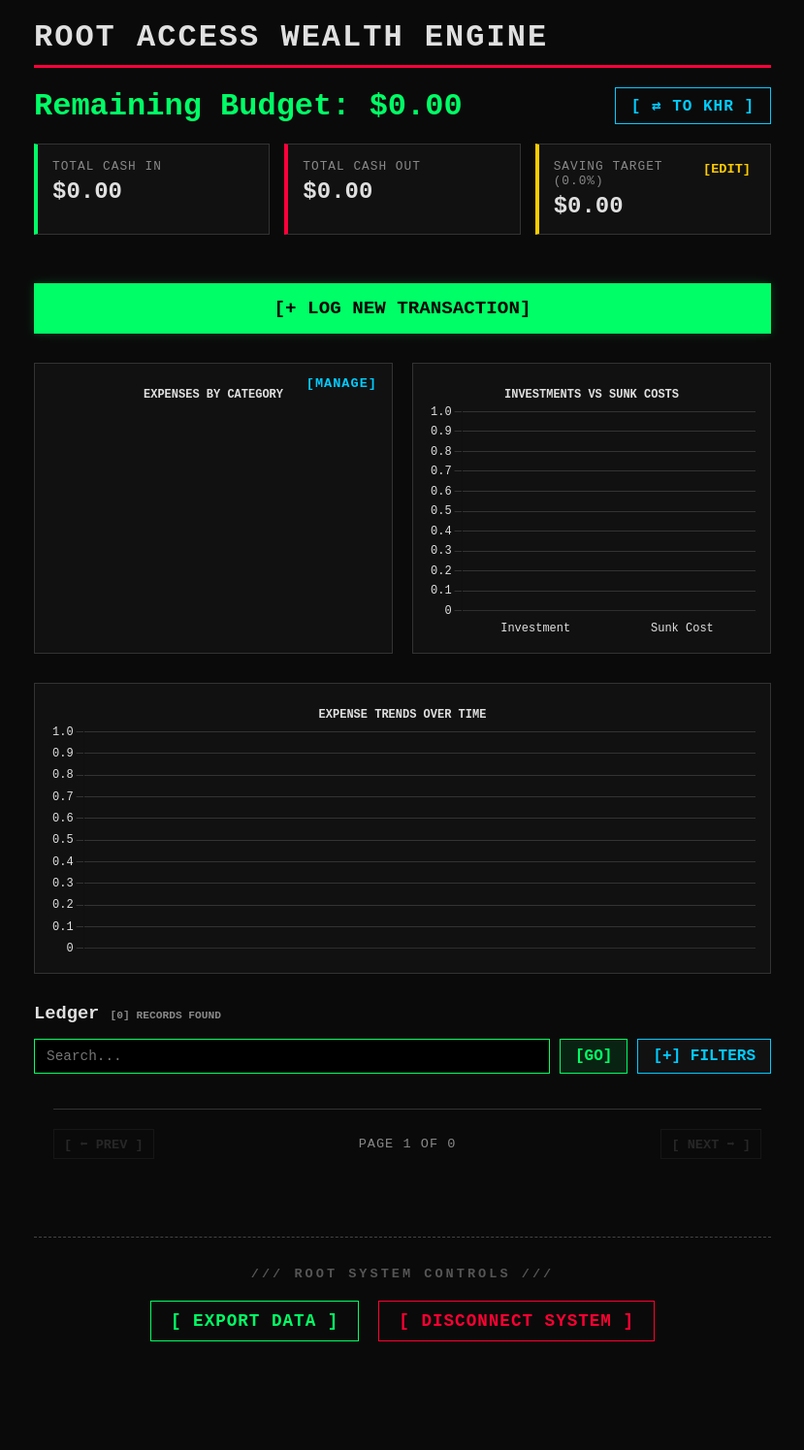
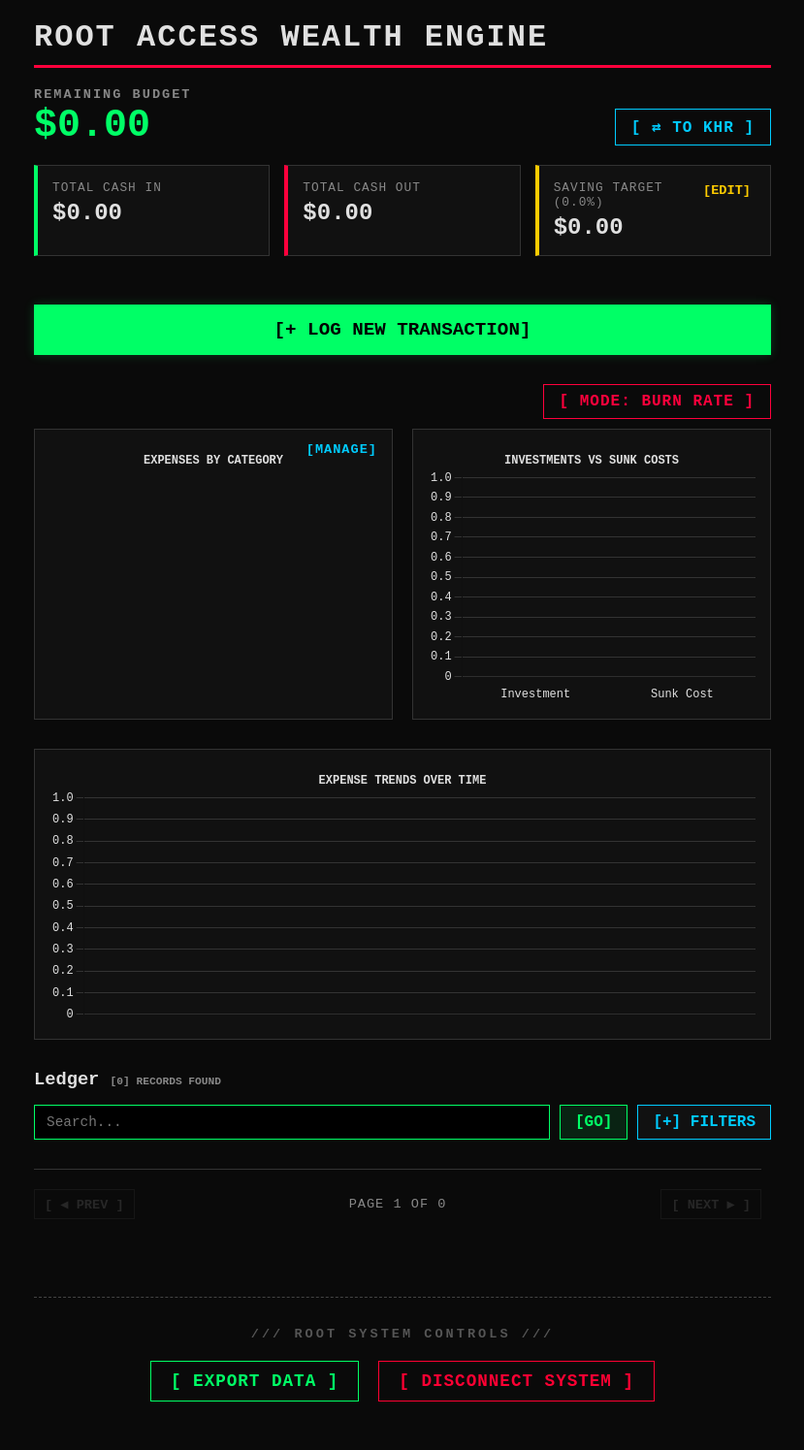
Before and after one commit to The1stAtomic/wealth-engine, a Flask app: page / in a window 1280 px wide. Shown: the whole page at 97% size, without its empty margins (225-1054 px from the left). Before the commit the page ends 1383 px from the top, so only its background shows below. Run offline with Flask 3, Linux system fonts and the light colour scheme; the visitor is signed in with stand-in values (Sample User, id 1).

Commit message:
fix(ui): implement fluid typography, chart hot-swap engine, grid accordion filters, and iOS geometry overrides

```diff
--- a/app.py
+++ b/app.py
@@ -334,6 +334,12 @@ def home():
         if is_inv: investment_totals["Investment"] += amt
         else: investment_totals["Sunk Cost"] += amt
 
+    # --- INCOME CATEGORY TOTALS ---
+    inc_cat_results = db.session.query(Transaction.category_name, func.sum(Transaction.amount))\
+        .filter(Transaction.type == 'income')
+    if timeframe != 'all_time': inc_cat_results = inc_cat_results.filter(Transaction.timestamp >= cutoff_str)
+    income_category_totals = {row[0]: row[1] for row in inc_cat_results.group_by(Transaction.category_name).all()}
+
     # C. Trend Data: Grouping by Date Substrings
     char_length = 7 if timeframe in ['last_90_days', 'all_time'] else 10 # YYYY-MM vs YYYY-MM-DD
 
@@ -342,7 +348,16 @@ def home():
         func.sum(Transaction.amount)
     ).filter(Transaction.type == 'expense')
 
-    if timeframe != 'all_time': trend_results = trend_results.filter(Transaction.timestamp >= cutoff_str)
+    # --- NEW: INCOME TREND DATA ---
+    inc_trend_results = db.session.query(
+        func.substr(Transaction.timestamp, 1, char_length).label('date_group'),
+        func.sum(Transaction.amount)
+    ).filter(Transaction.type == 'income')
+
+    if timeframe != 'all_time': inc_trend_results = inc_trend_results.filter(Transaction.timestamp >= cutoff_str)
+
+    inc_trend_data_query = inc_trend_results.group_by('date_group').order_by('date_group').all()
+    income_trend_data = {row[0]: row[1] for row in inc_trend_data_query}
 
     # Group by the parsed date string and order chronologically
     trend_data_query = trend_results.group_by('date_group').order_by('date_group').all()
@@ -352,7 +367,7 @@ def home():
     expense_categories = [c.name for c in Category.query.filter_by(type='expense').order_by(Category.name).all()]
     income_categories = [c.name for c in Category.query.filter_by(type='income').order_by(Category.name).all()]
 
-    return render_template('index.html', budget=allowable_expenses, expenses=display_log, expense_categories=expense_categories, income_categories=income_categories, category_totals=category_totals, investment_totals=investment_totals, total_income=dynamic_income, target_savings=target_savings, target_savings_percentage=target_savings_percentage, current_sort=sort_by, current_timeframe=timeframe, trend_data=trend_data, pagination=pagination, current_category_filter=category_filter, current_search=search_query)
+    return render_template('index.html', budget=allowable_expenses, expenses=display_log, expense_categories=expense_categories, income_categories=income_categories, category_totals=category_totals, investment_totals=investment_totals, total_income=dynamic_income, target_savings=target_savings, target_savings_percentage=target_savings_percentage, current_sort=sort_by, current_timeframe=timeframe, trend_data=trend_data, pagination=pagination, current_category_filter=category_filter, current_search=search_query, income_category_totals=income_category_totals, income_trend_data=income_trend_data)
 
 # Route to handle expense deletion
 @app.route('/delete/<expense_id>', methods=['POST'])
--- a/static/style.css
+++ b/static/style.css
@@ -43,6 +43,8 @@ input[type="text"], input[type="password"], input[type="number"], select {
   font-family: inherit;
   font-size: 16px;
   box-sizing: border-box;
+  border-radius: 0 !important;
+  -webkit-border-radius: 0 !important;
 }
 
 input[type="text"]:focus, input[type="password"]:focus, input[type="number"]:focus, select:focus {
@@ -162,13 +164,14 @@ li {
   color: #00ccff !important;
   border: 1px solid #00ccff !important;
 }
+
 /* Scrollable box styles */
 .scroll-box {
   max-height: 400px;
   overflow-y: auto;
   overflow-x: hidden;
   padding-right: 10px;
-  padding-left: 20px;
+  padding-left: 0;
   margin-bottom: 30px;
   padding-bottom: 10px;
   overscroll-behavior: contain;
@@ -663,14 +666,37 @@ button:active,
   border-color: #888 !important;
 }
 
-/* --- HUD TOGGLE BUTTON --- */
+/* --- HUD TOGGLE BUTTON CONTAINER --- */
 .financial-controls-container {
   display: flex;
   justify-content: space-between;
   align-items: center;
   margin-bottom: 20px;
-  flex-wrap: wrap;
+
+  /* LOCKDOWN: We absolutely forbid wrapping again */
+  flex-wrap: nowrap;
   gap: 15px;
+  width: 100%;
+}
+
+/* THE MAGIC: Fluid Typography WITHOUT Truncation */
+.financial-controls-container h2 {
+  margin: 0;
+  white-space: nowrap;
+
+  /* The font scales dynamically from 1.5rem up to 2.5em depending on screen width */
+  font-size: clamp(1.5rem, 5vw, 2.5em);
+}
+
+/* Align the toggle button to the bottom of the container so it matches the numbers */
+.financial-controls-container {
+  display: flex;
+  justify-content: space-between;
+  align-items: flex-end;
+  margin-bottom: 20px;
+  flex-wrap: nowrap;
+  gap: 15px;
+  width: 100%;
 }
 
 /* --- HUD TOGGLE BUTTON (DEFAULT: USD CYAN) --- */
@@ -683,13 +709,12 @@ button:active,
   font-weight: bold;
   cursor: pointer;
   white-space: nowrap;
-  flex-shrink: 0;
+  flex-shrink: 0; /* Prevents the button from being squished */
   letter-spacing: 1px;
   width: auto;
   margin: 0;
   transition: all 0.2s ease-in-out;
 }
-
 .hud-toggle-btn:hover {
   background-color: #00ccff;
   color: #111;
@@ -704,6 +729,25 @@ button:active,
 .hud-toggle-btn.khr-mode:hover {
   background-color: #ffcc00;
   color: #111;
+}
+
+/* --- CHART MODE TOGGLE BUTTON STATES --- */
+.mode-expense {
+  color: #ff003c !important;
+  border-color: #ff003c !important;
+}
+.mode-expense:hover {
+  background-color: #ff003c !important;
+  color: #111 !important;
+}
+
+.mode-income {
+  color: #00ff66 !important;
+  border-color: #00ff66 !important;
+}
+.mode-income:hover {
+  background-color: #00ff66 !important;
+  color: #111 !important;
 }
 
   /* --- PAGINATION BUTTONS --- */
@@ -735,6 +779,28 @@ button:active,
   border-color: #222;
   opacity: 0.5;
   cursor: not-allowed;
+}
+
+/* Forbids any money text from breaking across multiple lines */
+.money {
+  white-space: nowrap;
+}
+
+/* --- FILTER DRAWER ANIMATION ENGINE --- */
+.filter-drawer-wrapper {
+  display: grid;
+  grid-template-rows: 0fr;
+  transition: grid-template-rows 0.25s cubic-bezier(0.4, 0, 0.2, 1);
+  width: 100%;
+}
+
+.filter-drawer-wrapper.is-open {
+  grid-template-rows: 1fr;
+}
+
+.filter-drawer-inner {
+  overflow: hidden;
+  min-height: 0; /* Prevents flexbox children from breaking the grid collapse */
 }
 
 /* ========================================= */
@@ -905,26 +971,29 @@ button:active,
     gap: 12px !important;
   }
 
-  /* 4. Lock them to the touch-friendly height */
+  /* 4. Lock them to the touch-friendly height and forbid text wrapping */
   .modal-actions button {
     flex: 1 !important;
     height: 44px !important;
     margin: 0 !important;
-    font-size: 0.9em !important;
+    font-size: 0.85em !important; /* Scaled down slightly for safety */
     padding: 0 5px !important;
+    white-space: nowrap !important; /* THE FIX: Forbid line breaks */
   }
 
-  /* Stack the budget and toggle button on mobile */
+  /* Keep the budget and toggle side-by-side, but tighten the grid */
   .financial-controls-container {
-    flex-direction: column !important;
-    align-items: flex-start !important;
+    flex-direction: row !important;
+    align-items: flex-end !important;
+    justify-content: space-between !important;
     gap: 10px !important;
   }
 
-  /* Force the toggle to become a massive, touch-friendly bar */
+  /* Shrink the utility toggle to a discrete, tactical pill */
   .hud-toggle-btn {
-    width: 100% !important;
-    text-align: center !important;
-    padding: 12px !important; /* Taller hit-box for thumbs */
+    width: auto !important;
+    padding: 6px 12px !important;
+    font-size: 0.85em !important;
+    margin-bottom: 2px !important; /* Perfectly aligns the baseline with the big numbers */
   }
 }
--- a/templates/index.html
+++ b/templates/index.html
@@ -25,7 +25,12 @@
   </div>
 
   <div class="financial-controls-container">
-    <h2 style="margin: 0;">Remaining Budget: <span class="money" data-usd="{{ budget | default(0, true) }}">${{ "%.2f"|format(budget | default(0, true)) }}</span></h2>
+
+    <div style="display: flex; flex-direction: column; min-width: 0;">
+      <span style="color: #888; font-size: 0.85em; text-transform: uppercase; letter-spacing: 2px; margin-bottom: 5px; font-weight: bold;">Remaining Budget</span>
+
+      <h2 style="margin: 0; color: #00ff66; line-height: 1;" class="money" data-usd="{{ budget | default(0, true) }}">${{ "%.2f"|format(budget | default(0, true)) }}</h2>
+    </div>
 
     <button id="currencyToggleBtn" class="hud-toggle-btn">[ ⇄ TO KHR ]</button>
   </div>
@@ -80,6 +85,9 @@
   </button>
 
   <!-- Analytics Charts -->
+  <div style="display: flex; justify-content: flex-end; margin-bottom: 10px; width: 100%;">
+    <button id="chartModeToggleBtn" class="hud-toggle-btn mode-expense" style="margin: 0;">[ MODE: BURN RATE ]</button>
+  </div>
   <div class="chart-row" style="display: flex; gap: 20px; margin-bottom: 30px; max-width: 100%;">
     <div style="flex: 1; background-color: #111; padding: 15px; border: 1px solid #333; position: relative; height: 300px;">
       <a href="{{ url_for('manage_categories') }}" id="manageCategoriesBtn">[MANAGE]</a>
@@ -119,10 +127,17 @@
 
       {% set filters_active = current_category_filter != 'all' or current_timeframe != 'all_time' or current_sort != 'date_desc' %}
 
-      <div id="advancedFiltersPanel" style="display: {{ 'flex' if filters_active else 'none' }}; flex-wrap: wrap; gap: 10px; width: 100%; margin-top: 10px;">
+      <div id="filterDrawerWrapper" class="filter-drawer-wrapper {{ 'is-open' if filters_active else '' }}">
+        <div class="filter-drawer-inner">
+
+          <div id="advancedFiltersPanel" style="display: flex; flex-wrap: wrap; gap: 10px; width: 100%; margin-top: 15px; padding: 15px; background-color: #0d0d0d; border: 1px dashed #333; border-left: 3px solid #00ccff; box-sizing: border-box;">
+
+            <div style="width: 100%; margin-bottom: 5px;">
+              <span style="color: #666; font-size: 0.75em; text-transform: uppercase; letter-spacing: 2px;">/// Advanced Filters</span>
+            </div>
 
             <select name="category" onchange="this.form.submit()" style="padding: 8px; font-size: 0.8em; background-color: #111; color: #00ccff; border: 1px solid #00ccff; cursor: pointer; outline: none; flex: 1; min-width: 140px; margin: 0; box-sizing: border-box;">
-          <option value="all" {% if current_category_filter == 'all' %}selected{% endif %}>All Categories</option>
+              <option value="all" {% if current_category_filter == 'all' %}selected{% endif %}>ALL CATEGORIES</option>
               <optgroup label="Expenses">
                 {% for cat in expense_categories %}
                   <option value="{{ cat }}" {% if current_category_filter == cat %}selected{% endif %}>{{ cat }}</option>
@@ -152,12 +167,15 @@
             </select>
 
           </div>
+
+        </div>
+      </div>
     </form>
   </div>
 
   <!-- Expense List -->
   <div class="scroll-box">
-    <ul>
+    <ul style="list-style-type: none; padding: 0; margin: 0;">
       {% for expense in expenses %}
 
         {% set tx_class = 'tx-expense' %}
@@ -216,17 +234,17 @@
     <div style="display: flex; justify-content: space-between; align-items: center; padding: 20px 0; border-top: 1px solid #333; margin-top: 10px; width: 100%; flex-wrap: nowrap;">
 
       {% if pagination.has_prev %}
-        <a href="{{ url_for('home', page=pagination.prev_num, sort=current_sort, timeframe=current_timeframe, search=current_search, category=current_category_filter) }}" class="page-btn">[ ⬅ PREV ]</a>
+        <a href="{{ url_for('home', page=pagination.prev_num, sort=current_sort, timeframe=current_timeframe, search=current_search, category=current_category_filter) }}" class="page-btn">[ &#9664; PREV ]</a>
       {% else %}
-        <span class="page-btn disabled-btn">[ ⬅ PREV ]</span>
+        <span class="page-btn disabled-btn">[ &#9664; PREV ]</span>
       {% endif %}
 
       <span style="color: #888; font-size: 0.85em; letter-spacing: 1px; white-space: nowrap;">PAGE {{ pagination.page }} OF {{ pagination.pages }}</span>
 
       {% if pagination.has_next %}
-        <a href="{{ url_for('home', page=pagination.next_num, sort=current_sort, timeframe=current_timeframe, search=current_search, category=current_category_filter) }}" class="page-btn">[ NEXT ➡ ]</a>
+        <a href="{{ url_for('home', page=pagination.next_num, sort=current_sort, timeframe=current_timeframe, search=current_search, category=current_category_filter) }}" class="page-btn">[ NEXT &#9654; ]</a>
       {% else %}
-        <span class="page-btn disabled-btn">[ NEXT ➡ ]</span>
+        <span class="page-btn disabled-btn">[ NEXT &#9654; ]</span>
       {% endif %}
 
     </div>
@@ -467,12 +485,8 @@
     currencyToggleBtn.addEventListener('click', () => {
       isUSD = !isUSD;
 
-      // Flip the button aesthetics
-      // Flip the button aesthetics
-      // Flip the button text
+      // Flip the button text and CSS state
       currencyToggleBtn.innerText = isUSD ? '[ ⇄ TO KHR ]' : '[ ⇄ TO USD ]';
-
-      // THE FIX: Let CSS handle the colors. Just toggle a state class.
       currencyToggleBtn.classList.toggle('khr-mode', !isUSD);
 
       // Sweep the DOM and update every tagged money element
@@ -487,30 +501,69 @@
           let khrValue = Math.round(baseUsd * KHR_RATE);
           el.innerText = khrValue.toLocaleString() + ' ៛';
         }
+      }); // <-- FOREACH LOOP ENDS HERE
+
+      // Fire the master chart redraw exactly ONCE after the loop is done
+      if (typeof redrawMasterCharts === 'function') {
+        redrawMasterCharts();
+      }
+    }); // <-- CURRENCY LISTENER ENDS HERE
+
+    // --- CHART MODE STATE ENGINE ---
+    let chartMode = 'expense';
+    const chartModeToggleBtn = document.getElementById('chartModeToggleBtn');
+
+    if (chartModeToggleBtn) {
+      chartModeToggleBtn.addEventListener('click', () => {
+        // 1. Flip the state
+        chartMode = chartMode === 'expense' ? 'income' : 'expense';
+
+        // 2. Flip the aesthetics using strict CSS classes
+        if (chartMode === 'income') {
+          chartModeToggleBtn.innerText = '[ MODE: CASH FLOW ]';
+          chartModeToggleBtn.classList.remove('mode-expense');
+          chartModeToggleBtn.classList.add('mode-income');
+        } else {
+          chartModeToggleBtn.innerText = '[ MODE: BURN RATE ]';
+          chartModeToggleBtn.classList.remove('mode-income');
+          chartModeToggleBtn.classList.add('mode-expense');
+        }
+
+        // 3. Command the charts to redraw based on the new state
+        if (typeof redrawMasterCharts === 'function') {
+          redrawMasterCharts();
+        }
       });
+    }
+    // --- HOLOGRAPHIC CHART REDRAW PROTOCOL ---
+    function redrawMasterCharts() {
+      // 1. Determine active payload based on state
+      const activeCatData = chartMode === 'expense' ? categoryData : incCategoryData;
+      const activeTrendData = chartMode === 'expense' ? trendData : incTrendData;
 
-      // --- HOLOGRAPHIC CHART REDRAW PROTOCOL ---
+      // 2. Set dynamic neon colors based on state
+      const trendColor = chartMode === 'expense' ? '#00ccff' : '#00ff66';
+      const trendBg = chartMode === 'expense' ? 'rgba(0, 204, 255, 0.2)' : 'rgba(0, 255, 102, 0.2)';
 
-      // 1. Recalculate and update the Category Doughnut
-      catChart.data.datasets[0].data = Object.values(categoryData).map(v =>
-        isUSD ? v : Math.round(v * KHR_RATE)
-      );
+      // 3. Update Category Doughnut
+      catChart.data.labels = Object.keys(activeCatData);
+      catChart.data.datasets[0].data = Object.values(activeCatData).map(v => isUSD ? v : Math.round(v * KHR_RATE));
+      catChart.options.plugins.title.text = chartMode === 'expense' ? 'EXPENSES BY CATEGORY' : 'INCOME STREAMS';
       catChart.update();
 
-      // 2. Recalculate and update the Investment Bar Chart
-      invChart.data.datasets[0].data = Object.values(investmentData).map(v =>
-        isUSD ? v : Math.round(v * KHR_RATE)
-      );
+      // 4. Update Investment Bar (This remains an expense metric, but we update its currency)
+      invChart.data.datasets[0].data = Object.values(investmentData).map(v => isUSD ? v : Math.round(v * KHR_RATE));
       invChart.data.datasets[0].label = isUSD ? 'Total USD' : 'Total KHR';
       invChart.update();
 
-      // 3. Recalculate and update the Trend Line Chart
-      trnChart.data.datasets[0].data = Object.values(trendData).map(v =>
-        isUSD ? v : Math.round(v * KHR_RATE)
-      );
-      trnChart.data.datasets[0].label = isUSD ? 'Total Spent ($)' : 'Total Spent (៛)';
+      // 5. Update Trend Line Chart
+      trnChart.data.labels = Object.keys(activeTrendData);
+      trnChart.data.datasets[0].data = Object.values(activeTrendData).map(v => isUSD ? v : Math.round(v * KHR_RATE));
+      trnChart.data.datasets[0].borderColor = trendColor;
+      trnChart.data.datasets[0].backgroundColor = trendBg;
+      trnChart.options.plugins.title.text = chartMode === 'expense' ? 'BURN RATE OVER TIME' : 'CASH FLOW OVER TIME';
       trnChart.update();
-    });
+    }
 
     // --- PATCH FOR THE SAVINGS LIVE PREVIEW ---
     // Update your existing savingsPercentInput event listener to respect the active currency
@@ -543,7 +596,7 @@
         submitExpenseBtn.style.color = '#888';
         submitExpenseBtn.style.borderColor = '#444';
         submitExpenseBtn.style.cursor = 'not-allowed';
-        submitExpenseBtn.textContent = '[ PROCESSING... ]';
+        submitExpenseBtn.textContent = '[ SAVING ]';
       });
     }
 
@@ -800,6 +853,8 @@
     const categoryData = {{ category_totals|tojson }};
     const investmentData = {{ investment_totals|tojson }};
     const trendData = {{ trend_data|tojson }};
+    const incCategoryData = {{ income_category_totals|tojson }};
+    const incTrendData = {{ income_trend_data|tojson }};
 
     Chart.defaults.color = '#e0e0e0';
     Chart.defaults.font.family = '"Courier New", Courier, monospace';
@@ -930,22 +985,23 @@
 
     // --- ADVANCED FILTERS TOGGLE ENGINE ---
     const toggleFiltersBtn = document.getElementById('toggleFiltersBtn');
-    const advancedFiltersPanel = document.getElementById('advancedFiltersPanel');
+    const filterDrawerWrapper = document.getElementById('filterDrawerWrapper');
 
-    // On page load, if the Jinja logic determined the panel should be open, update the button text
-    if (advancedFiltersPanel && advancedFiltersPanel.style.display === 'flex') {
+    // On page load, if Jinja determined the panel should be open, update the button colors
+    if (filterDrawerWrapper && filterDrawerWrapper.classList.contains('is-open')) {
       toggleFiltersBtn.innerText = '[-] FILTERS';
       toggleFiltersBtn.style.backgroundColor = 'rgba(0, 204, 255, 0.1)';
     }
 
-    if (toggleFiltersBtn && advancedFiltersPanel) {
+    if (toggleFiltersBtn && filterDrawerWrapper) {
       toggleFiltersBtn.addEventListener('click', () => {
-        if (advancedFiltersPanel.style.display === 'none') {
-          advancedFiltersPanel.style.display = 'flex';
+        // .toggle() returns true if the class was added, false if it was removed
+        const isOpen = filterDrawerWrapper.classList.toggle('is-open');
+
+        if (isOpen) {
           toggleFiltersBtn.innerText = '[-] FILTERS';
           toggleFiltersBtn.style.backgroundColor = 'rgba(0, 204, 255, 0.1)';
         } else {
-          advancedFiltersPanel.style.display = 'none';
           toggleFiltersBtn.innerText = '[+] FILTERS';
           toggleFiltersBtn.style.backgroundColor = '#111';
         }
```
Lines whose indentation alone changed are shown as unchanged.
